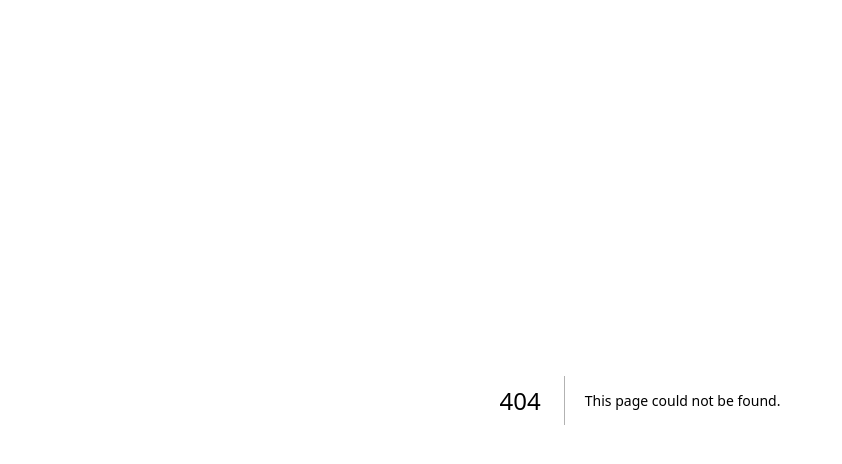
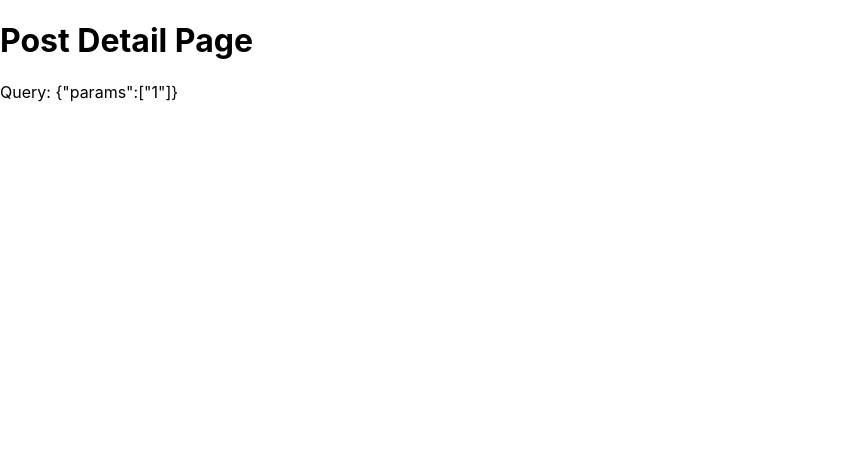
Before and after one commit to PhuSon2809/nextjs-11, a Next.js app: page /posts/1 in a window 1280 px wide. Before the commit this address had no page. Shown: the top 464 px of the page, without its empty margins (0-842 px from the left). Built offline with nearby package versions, Linux system fonts and the light colour scheme.

Commit message:
File-system Routing

```diff
--- /dev/null
+++ b/pages/posts/[...params].tsx
@@ -0,0 +1,15 @@
+import { useRouter } from 'next/router';
+import * as React from 'react';
+
+export interface ParamsPageProps {}
+
+export default function ParamsPage(props: ParamsPageProps) {
+  const router = useRouter();
+
+  return (
+    <div>
+      <h1>Post Detail Page</h1>
+      <p>Query: {JSON.stringify(router.query)}</p>
+    </div>
+  );
+}
```
Also changed, not shown: pages/about.tsx (added, +7 -0 lines), pages/posts/[postId].tsx (added, +15 -0 lines), pages/posts/create.tsx (added, +7 -0 lines), pages/posts/index.tsx (added, +7 -0 lines), 1 other file (tests, documents, lock files or other folders).
